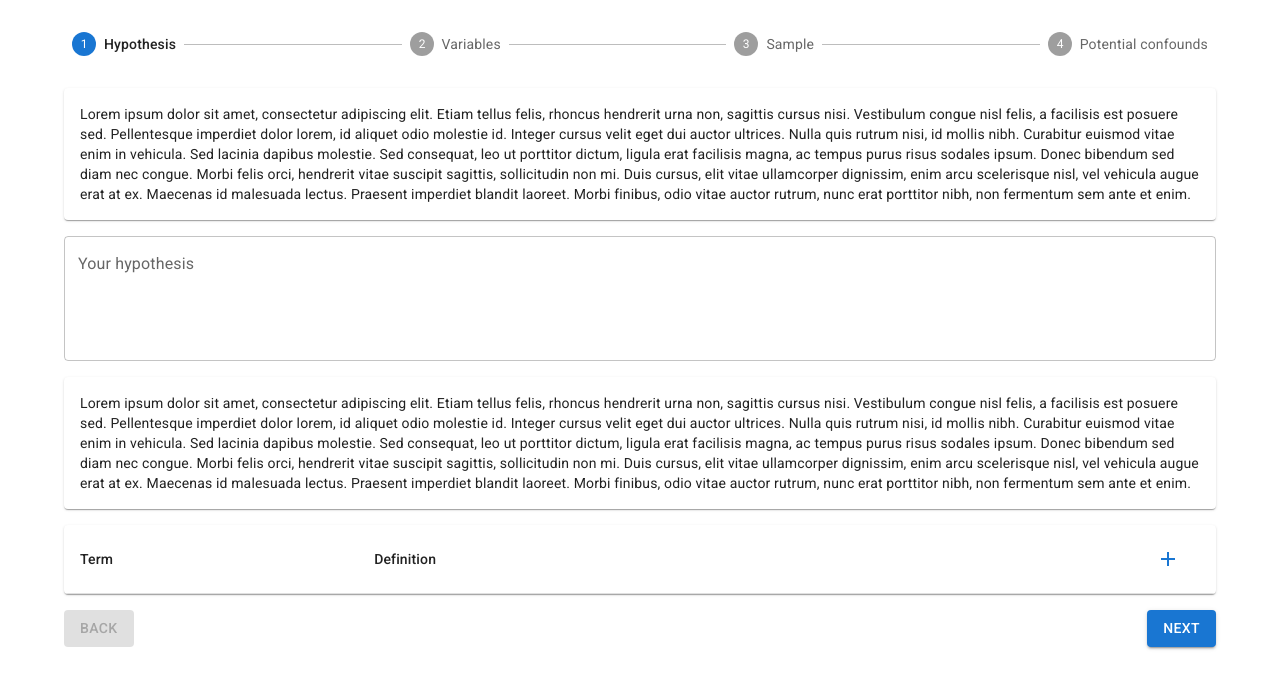
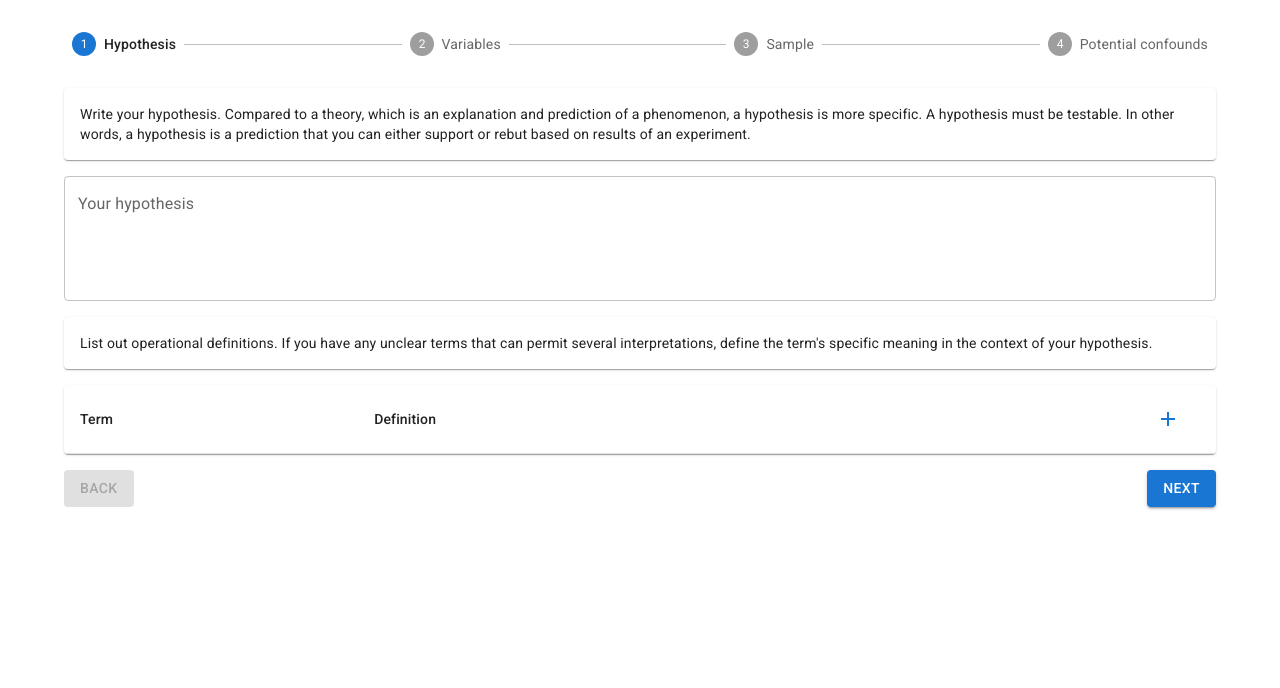
Before and after one commit to HayataSuenaga/PSY110, a React (Create React App) app: page / in a window 1280 px wide. Shown: the top 688 px of the page. Built offline with nearby package versions, Linux system fonts and the light colour scheme.

Commit message:
Write explanations for each term

```diff
--- a/src/components/hypthesis/HypothesisPage.js
+++ b/src/components/hypthesis/HypothesisPage.js
@@ -1,13 +1,21 @@
 import { Grid, Button, Card, TextField, Typography } from '@mui/material';
 import { useSelector, useDispatch } from 'react-redux';
 
-import { hypothesis as hypothesisText } from '../../data/texts';
+import {
+  hypothesis as hypothesisText,
+  operationalDef as operationalDefText,
+} from '../../data/texts';
 import { useState } from 'react';
 
 import OpDefModal from './OpDefModal';
 import OpDefTable from './OpDefTable';
 
-import { updateHypothesis, addOpDef, deleteOpDef, updateOpDef } from '../../store/experiment';
+import {
+  updateHypothesis,
+  addOpDef,
+  deleteOpDef,
+  updateOpDef,
+} from '../../store/experiment';
 
 const HypothesisPage = () => {
   const opDefs = useSelector(state => state.opDefs);
@@ -17,7 +25,8 @@ const HypothesisPage = () => {
   const [open, setOpen] = useState(false);
   const [chosenDef, setChosenDef] = useState({});
 
-  const onHypothesisChange = hypothesis => dispatch(updateHypothesis({ hypothesis }))
+  const onHypothesisChange = hypothesis =>
+    dispatch(updateHypothesis({ hypothesis }));
 
   const onSelect = def => {
     console.log(def);
@@ -58,14 +67,20 @@ const HypothesisPage = () => {
         </Grid>
         <Grid item>
           <Card sx={{ p: 2 }}>
-            <Typography variant="body2">{hypothesisText}</Typography>
+            <Typography variant="body2">{operationalDefText}</Typography>
           </Card>
         </Grid>
         <Grid item>
           <OpDefTable opDefs={opDefs} onSelect={onSelect} onDelete={onDelete} />
         </Grid>
       </Grid>
-      <OpDefModal open={open} onClose={onClose} opDef={chosenDef} onChange={onChange} onSave={onSave} />
+      <OpDefModal
+        open={open}
+        onClose={onClose}
+        opDef={chosenDef}
+        onChange={onChange}
+        onSave={onSave}
+      />
     </>
   );
 };
--- a/src/data/texts.js
+++ b/src/data/texts.js
@@ -1,7 +1,9 @@
-export const hypothesis = 'Lorem ipsum dolor sit amet, consectetur adipiscing elit. Etiam tellus felis, rhoncus hendrerit urna non, sagittis cursus nisi. Vestibulum congue nisl felis, a facilisis est posuere sed. Pellentesque imperdiet dolor lorem, id aliquet odio molestie id. Integer cursus velit eget dui auctor ultrices. Nulla quis rutrum nisi, id mollis nibh. Curabitur euismod vitae enim in vehicula. Sed lacinia dapibus molestie. Sed consequat, leo ut porttitor dictum, ligula erat facilisis magna, ac tempus purus risus sodales ipsum. Donec bibendum sed diam nec congue. Morbi felis orci, hendrerit vitae suscipit sagittis, sollicitudin non mi. Duis cursus, elit vitae ullamcorper dignissim, enim arcu scelerisque nisl, vel vehicula augue erat at ex. Maecenas id malesuada lectus. Praesent imperdiet blandit laoreet. Morbi finibus, odio vitae auctor rutrum, nunc erat porttitor nibh, non fermentum sem ante et enim.';
+export const hypothesis = 'Write your hypothesis. Compared to a theory, which is an explanation and prediction of a phenomenon, a hypothesis is more specific. A hypothesis must be testable. In other words, a hypothesis is a prediction that you can either support or rebut based on results of an experiment.';
 
-export const variableText = 'Lorem ipsum dolor sit amet, consectetur adipiscing elit. Etiam tellus felis, rhoncus hendrerit urna non, sagittis cursus nisi. Vestibulum congue nisl felis, a facilisis est posuere sed. Pellentesque imperdiet dolor lorem, id aliquet odio molestie id. Integer cursus velit eget dui auctor ultrices. Nulla quis rutrum nisi, id mollis nibh. Curabitur euismod vitae enim in vehicula. Sed lacinia dapibus molestie. Sed consequat, leo ut porttitor dictum, ligula erat facilisis magna, ac tempus purus risus sodales ipsum. Donec bibendum sed diam nec congue. Morbi felis orci, hendrerit vitae suscipit sagittis, sollicitudin non mi. Duis cursus, elit vitae ullamcorper dignissim, enim arcu scelerisque nisl, vel vehicula augue erat at ex. Maecenas id malesuada lectus. Praesent imperdiet blandit laoreet. Morbi finibus, odio vitae auctor rutrum, nunc erat porttitor nibh, non fermentum sem ante et enim.';
+export const operationalDef = 'List out operational definitions. If you have any unclear terms that can permit several interpretations, define the term\'s specific meaning in the context of your hypothesis.';
 
-export const populationText = 'Lorem ipsum dolor sit amet, consectetur adipiscing elit. Etiam tellus felis, rhoncus hendrerit urna non, sagittis cursus nisi. Vestibulum congue nisl felis, a facilisis est posuere sed. Pellentesque imperdiet dolor lorem, id aliquet odio molestie id. Integer cursus velit eget dui auctor ultrices. Nulla quis rutrum nisi, id mollis nibh. Curabitur euismod vitae enim in vehicula. Sed lacinia dapibus molestie. Sed consequat, leo ut porttitor dictum, ligula erat facilisis magna, ac tempus purus risus sodales ipsum. Donec bibendum sed diam nec congue. Morbi felis orci, hendrerit vitae suscipit sagittis, sollicitudin non mi. Duis cursus, elit vitae ullamcorper dignissim, enim arcu scelerisque nisl, vel vehicula augue erat at ex. Maecenas id malesuada lectus. Praesent imperdiet blandit laoreet. Morbi finibus, odio vitae auctor rutrum, nunc erat porttitor nibh, non fermentum sem ante et enim.';
+export const variableText = 'List out variables that needs to be measured in the experiment. Variables need to be quantitative. If you have any qualitative variables, think how you can use any quantitative measurements to represent qualitative variables. There are two kinds of variables -- dependent and independent. An independent variable is an aspect of an experiment you control. You are going to measure how dependent variables change as a result of manipulations on independent variables.';
 
-export const confoundText = 'Lorem ipsum dolor sit amet, consectetur adipiscing elit. Etiam tellus felis, rhoncus hendrerit urna non, sagittis cursus nisi. Vestibulum congue nisl felis, a facilisis est posuere sed. Pellentesque imperdiet dolor lorem, id aliquet odio molestie id. Integer cursus velit eget dui auctor ultrices. Nulla quis rutrum nisi, id mollis nibh. Curabitur euismod vitae enim in vehicula. Sed lacinia dapibus molestie. Sed consequat, leo ut porttitor dictum, ligula erat facilisis magna, ac tempus purus risus sodales ipsum. Donec bibendum sed diam nec congue. Morbi felis orci, hendrerit vitae suscipit sagittis, sollicitudin non mi. Duis cursus, elit vitae ullamcorper dignissim, enim arcu scelerisque nisl, vel vehicula augue erat at ex. Maecenas id malesuada lectus. Praesent imperdiet blandit laoreet. Morbi finibus, odio vitae auctor rutrum, nunc erat porttitor nibh, non fermentum sem ante et enim.';
+export const populationText = 'You need to define the scope to which you test your hypothesis. Is your hypothesis about students of your school? Or students in four-year universities in the U.S.? Or adults in Western countries? Think about how much generalization you want from the result of your experiment. That defines the population of interest for your experiment. It is ideal to use the "random sampling method" -- randomly selecting the subject of your experiment from the population of interest. However, it is also a convention to use "convenience sampling method," in which an experiment\'s subject are chosen from a subset of the population that is easily obtained. When using convenience sampling method, the subset of the population is not biased in any significant way.';
+
+export const confoundText = 'In conducting experiments, it is common that unintended variables are introduced in the experiment environment. These variables are called confounds and can distort experiment results. It is crucial that preventive measures are taken in advance to prevent any confounds from influencing the experiment. Think deeply and list out all potential confounds that might be introduced in conducting your experiment. For each confound, write down what preventive measure you are going to take.';
```
